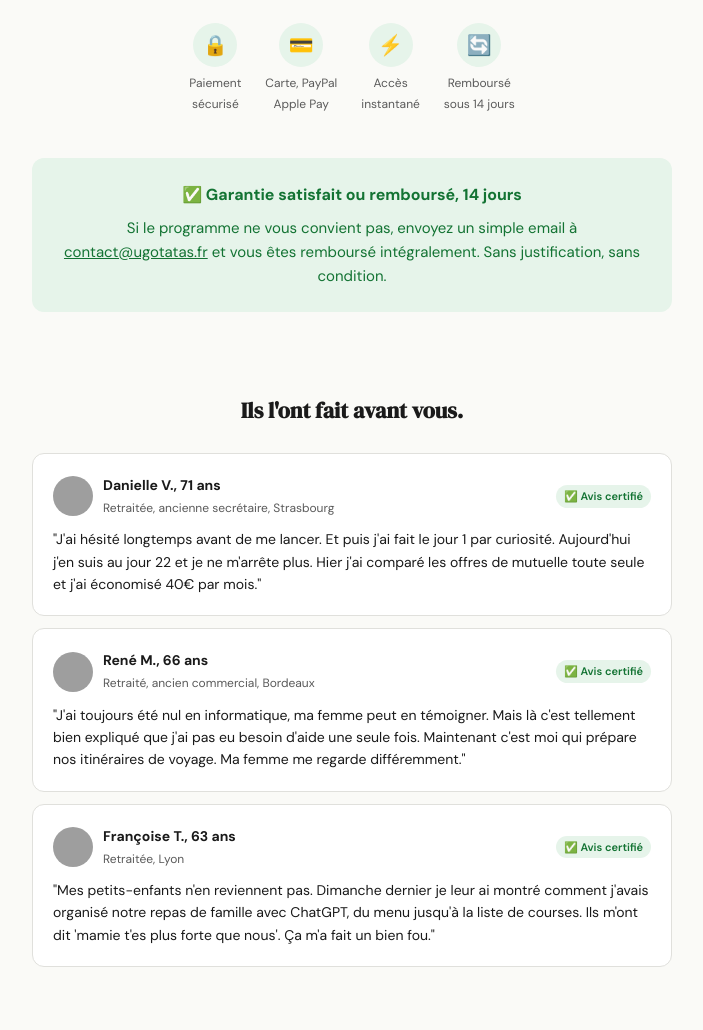
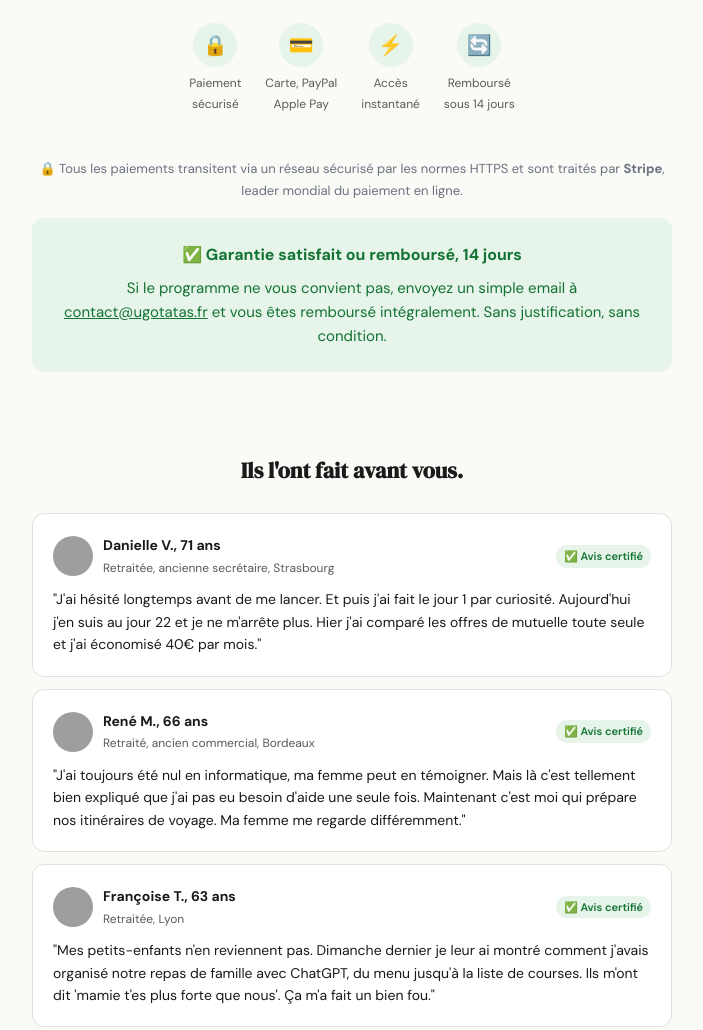
Before and after one commit to ugotatas/cap-numerique-checkout, a website: page public/commande2.html in a window 1280 px wide. Shown: the part 1965-2995 px from the top of the page, without its empty margins (288-991 px from the left). Drawn offline with Linux system fonts and the light colour scheme; grey boxes are pictures that could not be loaded; a script that the page names is missing.

Commit message:
Update commande2.html

```diff
--- a/public/commande2.html
+++ b/public/commande2.html
@@ -133,8 +133,8 @@ src="https://www.facebook.com/tr?id=934545239111386&ev=PageView&noscript=1"
             <div class="badge-item"><div class="badge-icon">&#x26A1;</div><span>Accès<br>instantané</span></div>
             <div class="badge-item"><div class="badge-icon">&#x1F504;</div><span>Remboursé<br>sous 14 jours</span></div>
         </div>
-        <div class="guarantee">
-            <p><strong>&#x2705; Garantie satisfait ou remboursé, 14 jours</strong></p>
+<p style="text-align:center; font-size:13px; color:#6B7280; margin: 16px 0 0 0;">&#x1F512; Tous les paiements transitent via un réseau sécurisé par les normes HTTPS et sont traités par <strong>Stripe</strong>, leader mondial du paiement en ligne.</p>
+        <div class="guarantee" style="margin-top: 16px;">            <p><strong>&#x2705; Garantie satisfait ou remboursé, 14 jours</strong></p>
             <p>Si le programme ne vous convient pas, envoyez un simple email à <a href="mailto:contact@ugotatas.fr">contact&#64;ugotatas.fr</a> et vous êtes remboursé intégralement. Sans justification, sans condition.</p>
         </div>
     </div></section>
@@ -150,7 +150,6 @@ src="https://www.facebook.com/tr?id=934545239111386&ev=PageView&noscript=1"
         <div class="faq-item"><p class="faq-q">Le programme est disponible à vie ?</p><p class="faq-a">Oui. Une fois votre achat effectué, vous avez accès au contenu de manière permanente. Vous pouvez y revenir autant de fois que vous le souhaitez, à n'importe quel moment.</p></div>
         <div class="faq-item"><p class="faq-q">Le programme sera mis à jour ?</p><p class="faq-a">Oui. Le contenu est régulièrement mis à jour pour suivre les évolutions de ChatGPT. Vous aurez accès à toutes les futures mises à jour gratuitement.</p></div>
     </div></section>
-    <div style="text-align: center; padding: 16px 20px 32px;"><p style="font-size: 13px; color: var(--text-muted);">&#x1F512; Tous les paiements transitent via un réseau sécurisé par les normes HTTPS et sont traités par <strong>Stripe</strong>, leader mondial du paiement en ligne.</p></div>
     <footer class="footer">
         <p>Cap Numérique · Le Défi ChatGPT</p>
         <p class="fb-disclaimer">Ce site ne fait pas partie du site Web de Facebook ou de Facebook Inc. De plus, ce site n'est en aucun cas approuvé par Facebook. FACEBOOK est une marque commerciale de FACEBOOK, Inc.</p>
```
